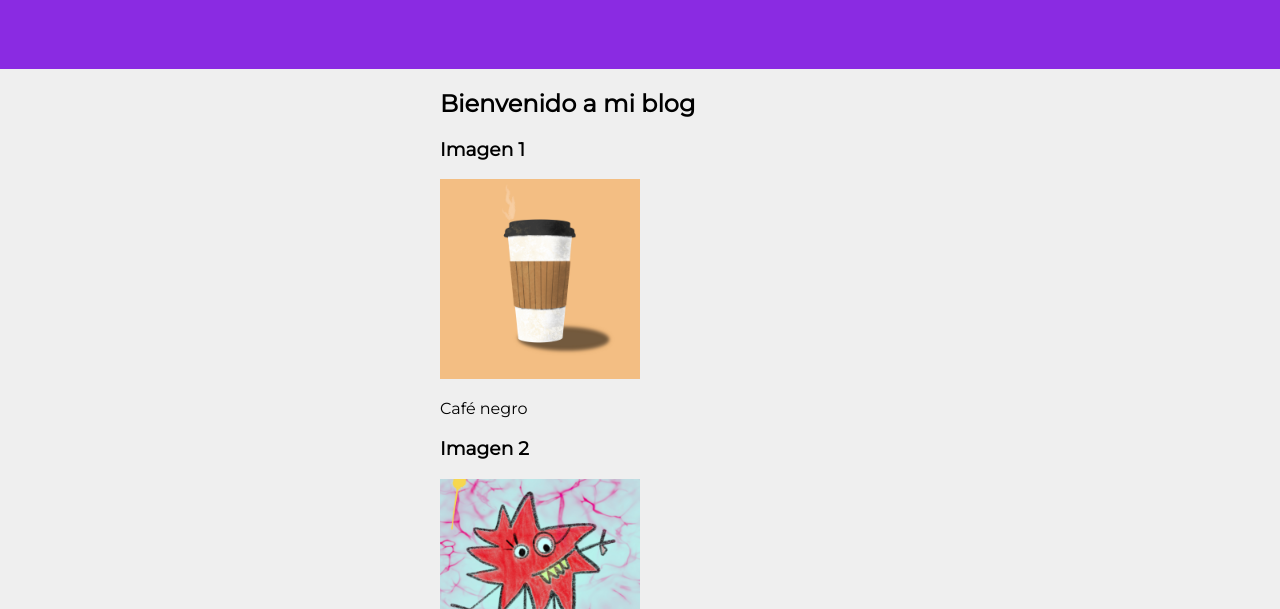
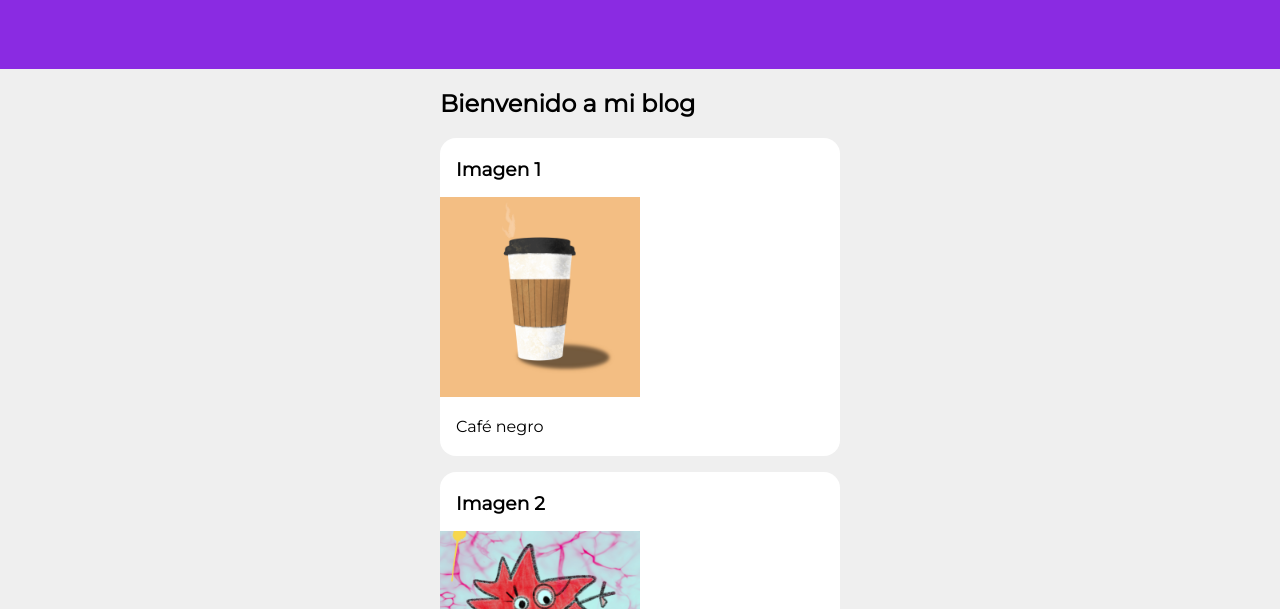
Before and after one commit to Jaivalos/mi-primer-blog, a plain HTML site: page index.html in a window 1280 px wide. Shown: the part 191-800 px from the top of the page. Drawn offline with Linux system fonts and the light colour scheme.

Commit message:
Cartas creadas

```diff
--- a/style.css
+++ b/style.css
@@ -20,5 +20,16 @@ header h1{
 
 .container{
     width: 400px;
-    margin: 0 auto;
+    margin: 0 auto; /*Centrar el contenido*/
 }
+
+section article{
+    background-color: white;
+    margin: 1rem 0;
+    border-radius: 1rem;
+    padding: 0.25rem 0;
+}
+
+section article h3,section article p{
+    margin: 1rem;
+}
```
